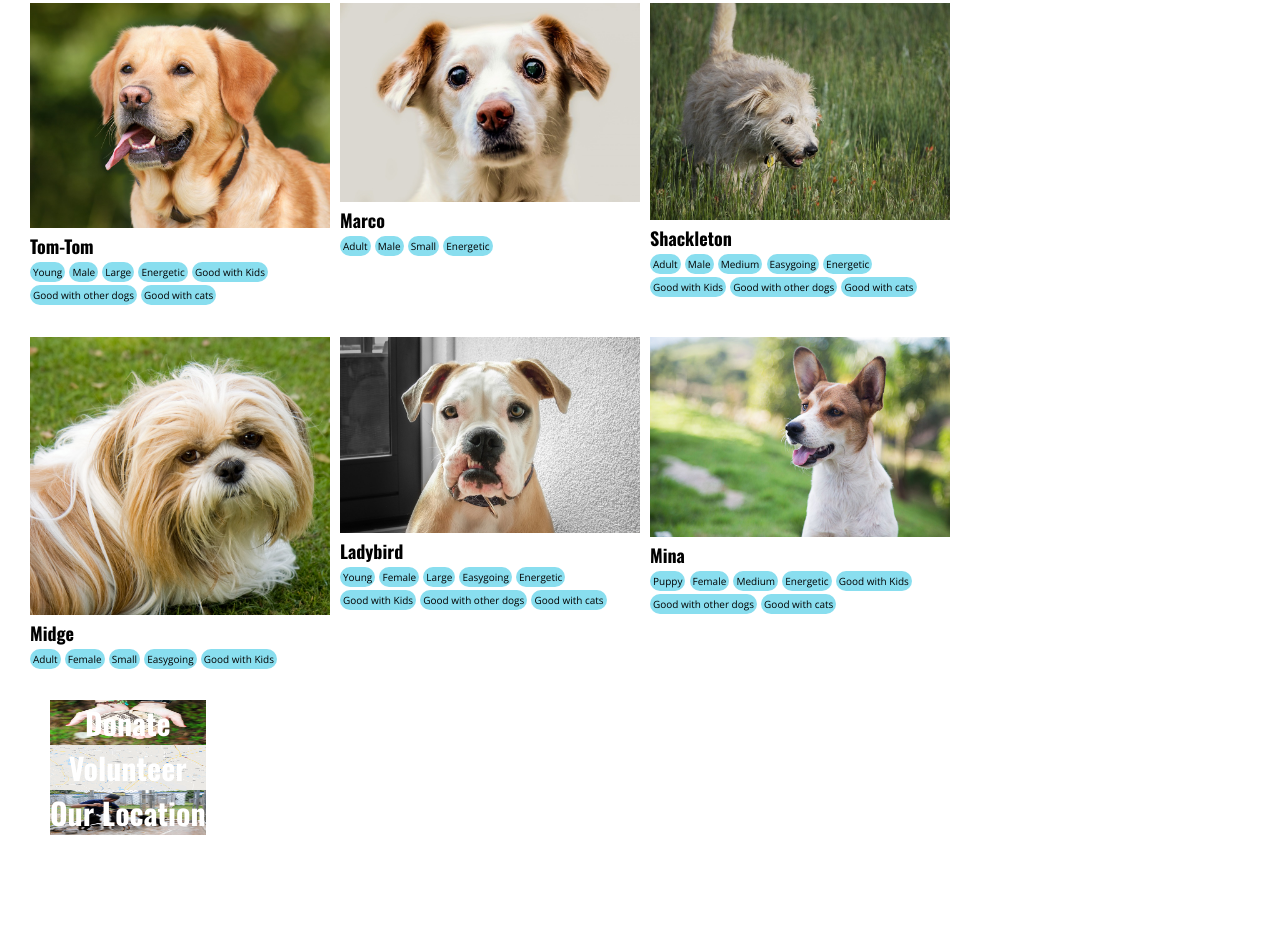
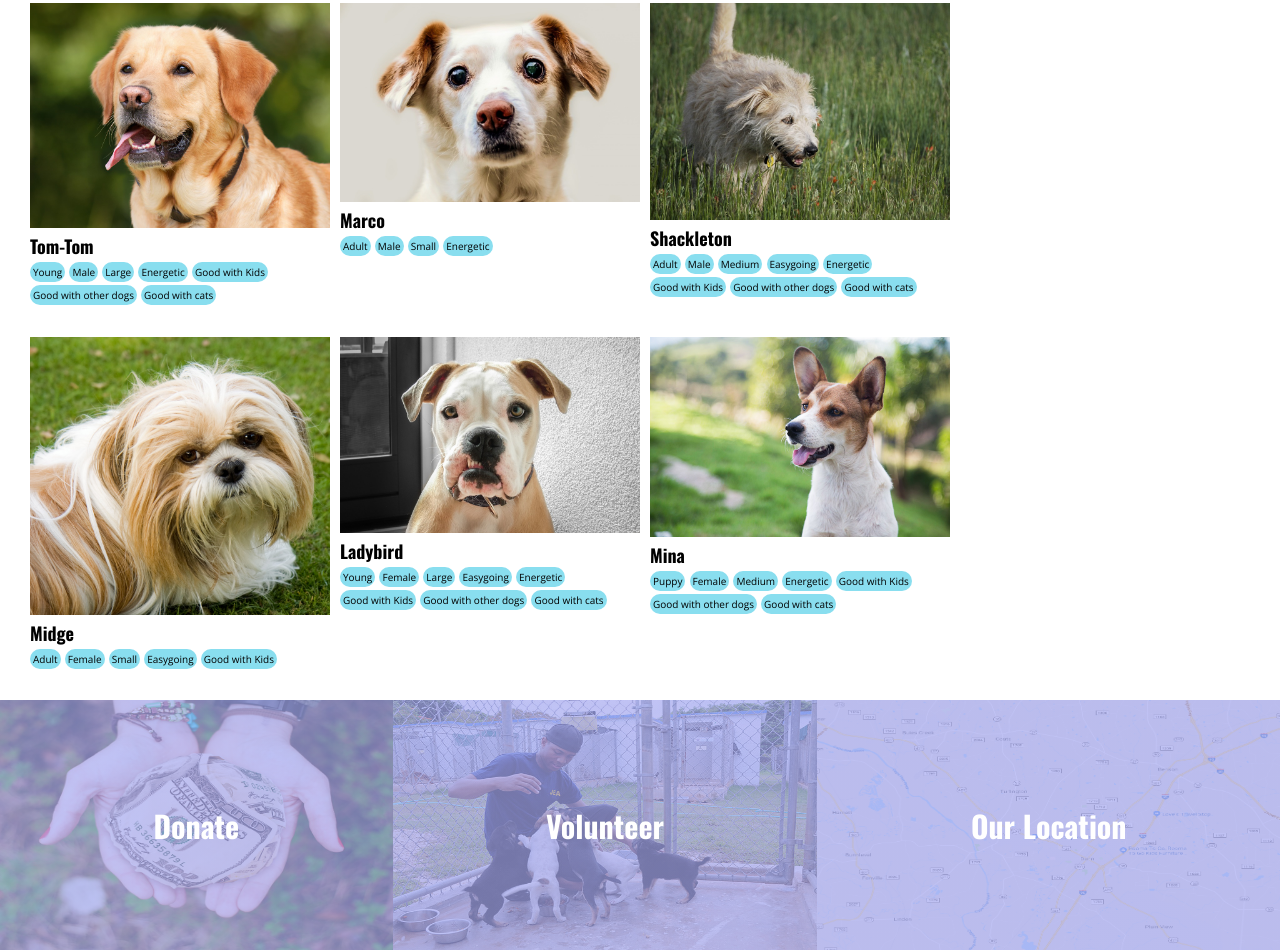
Before and after one commit to Momentum-Team-8/css--dog-adoption-gregsronce, a plain HTML site: page index.html in a window 1280 px wide. Shown: the part 535-1485 px from the top of the page. Before the commit the page ends 1370 px from the top, so only its background shows below. Drawn offline with nearby package versions, Linux system fonts and the light colour scheme.

Commit message:
Fixed footer issues.

```diff
--- a/index.html
+++ b/index.html
@@ -174,9 +174,9 @@
     </main>
     <footer class="footer">
         <nav class="nav">
-            <h1 class="donate">Donate</h1>
-            <h1 class="volunteer">Volunteer</h1>
-            <h1 class="our-location">Our Location</h1>
+            <h1 class="donate-image">Donate</h1>
+            <h1 class="volunteer-image">Volunteer</h1>
+            <h1 class="our-location-image">Our Location</h1>
         </nav>
     </footer>
 </body>
--- a/style.css
+++ b/style.css
@@ -62,13 +62,15 @@
     list-style-type: none;
 }
 
-.footer {
+.nav {
     display: flex;
-    flex: 1 1 auto;
-    justify-content: flex-start;
+    flex-direction: row;
 }
 
 .nav > h1 {
+    display: flex;
+    flex: 1 1 auto;
+    height: 250px;
     font-family: 'Oswald', sans-serif;
     font-size: 30px;
     color: #ffffff;
@@ -77,23 +79,34 @@
     align-items: center;
 }
 
-.donate {
+.donate-image {
     margin-top: 30px;
-    background-image: url(https://raw.githubusercontent.com/Momentum-Team-8/css--dog-adoption-gregsronce/main/starter_files/images/donate.jpg);
+    background-color: #a6a9f0;
+    background: linear-gradient(
+        rgba(166, 169, 240, 0.70),rgba(166, 169, 240, 0.70)),
+    url(https://raw.githubusercontent.com/Momentum-Team-8/css--dog-adoption-gregsronce/main/starter_files/images/donate.jpg);
     background-size: 100% 100%;
-    margin-left: 50px;
+
 
 }
 
-.volunteer {
-    background-image: url(https://raw.githubusercontent.com/Momentum-Team-8/css--dog-adoption-gregsronce/main/starter_files/images/location.png);
+.volunteer-image {
+    margin-top: 30px;
+    background-color: #a6a9f0;
+    background: linear-gradient(
+        rgba(166, 169, 240, 0.70),rgba(166, 169, 240, 0.70)),
+    url(https://raw.githubusercontent.com/Momentum-Team-8/css--dog-adoption-gregsronce/main/starter_files/images/volunteer.jpg);
     background-size: 100% 100%;
-    margin-left: 50px;
+
 }
 
-.our-location {
-    background-image: url(https://raw.githubusercontent.com/Momentum-Team-8/css--dog-adoption-gregsronce/main/starter_files/images/volunteer.jpg);
+.our-location-image {
+    margin-top: 30px;
+    background-color: #a6a9f0;
+    background: linear-gradient(
+        rgba(166, 169, 240, 0.70),rgba(166, 169, 240, 0.70)),
+    url(https://raw.githubusercontent.com/Momentum-Team-8/css--dog-adoption-gregsronce/main/starter_files/images/location.png);
     background-size: 100% 100%;
-    margin-left: 50px;
+
 
 }
```
Lines whose indentation alone changed are shown as unchanged.
